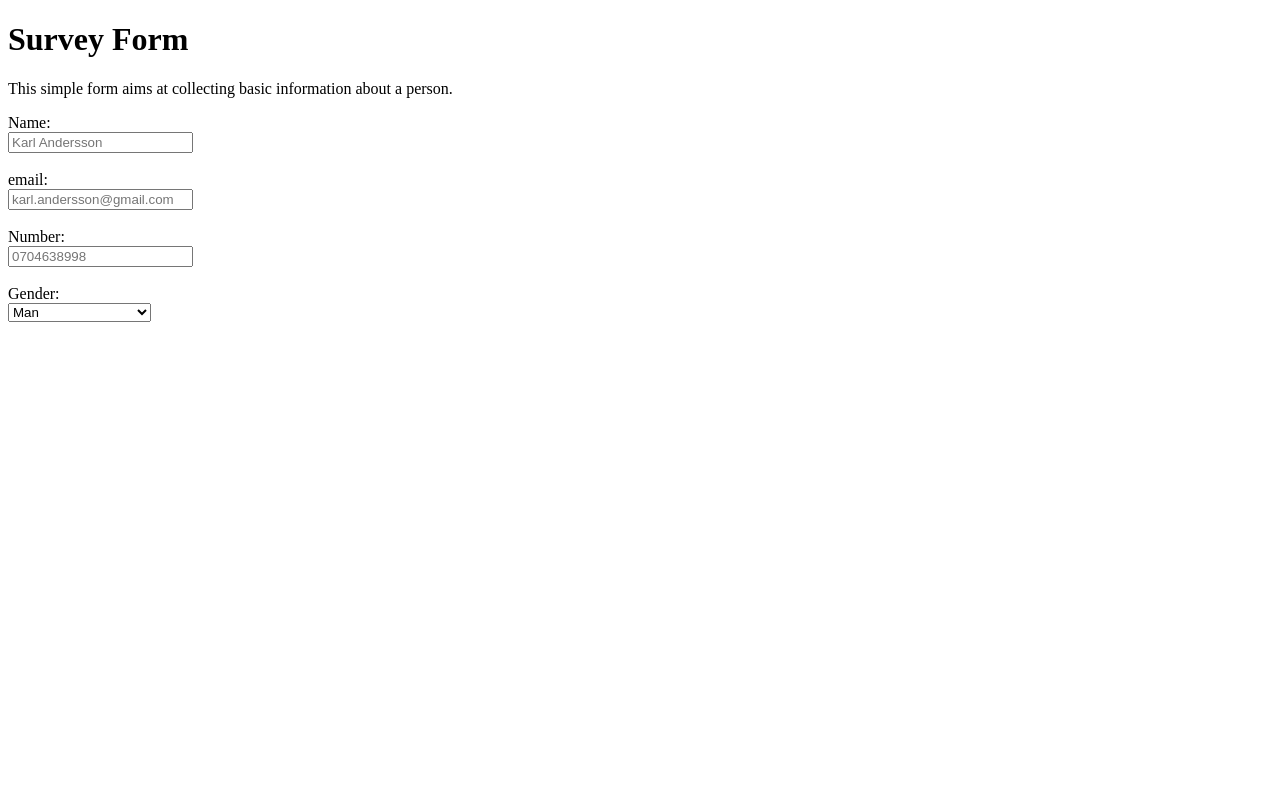
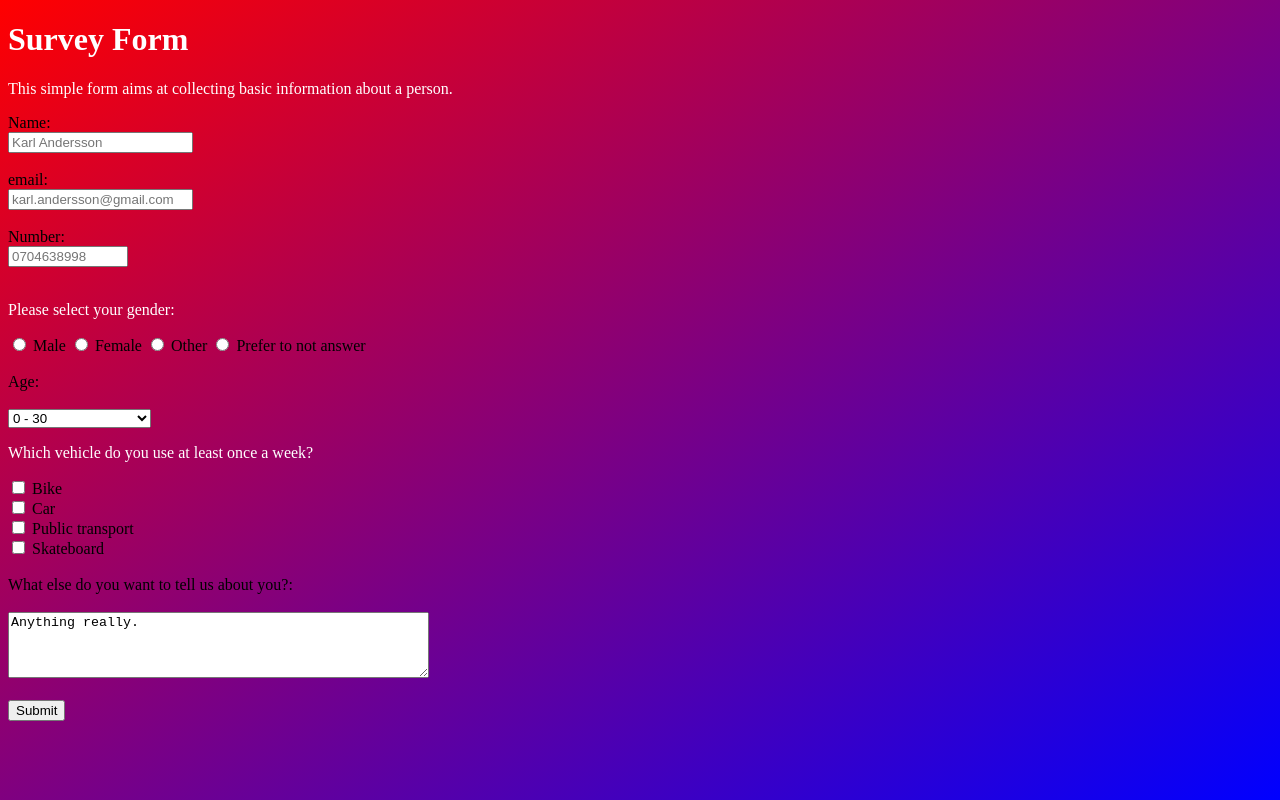
Before and after one commit to etienne-bourganel/survey_form, a plain HTML site: page index.html in a window 1280 px wide. Drawn offline with Linux system fonts and the light colour scheme.

Commit message:
Add the user stories and new style for background color

```diff
--- a/index.html
+++ b/index.html
@@ -2,6 +2,7 @@
 <html lang="en" dir="ltr">
   <head>
     <meta charset="utf-8">
+    <link rel="stylesheet" href="style.css">
     <title>Survey Form - FCC</title>
   </head>
   <body>
@@ -12,23 +13,53 @@
 
     <form id="survey-form">
       <label id="name-label" for="name">Name:</label><br>
-      <input type="text" id="name" name="name" placeholder="Karl Andersson"><br><br>
+      <input type="text" id="name" name="name" required placeholder="Karl Andersson"><br><br>
 
       <label id="email-label" for="email">email:</label><br>
-      <input type="email" id="email" name="email" placeholder="karl.andersson@gmail.com"><br><br>
+      <input type="email" id="email" name="email" required placeholder="karl.andersson@gmail.com"><br><br>
 
       <label id="number-label" for="number">Number:</label><br>
-      <input type="tel" id="number" name="number" placeholder="0704638998"
+      <input type="number" id="number" name="number" placeholder="0704638998"
       pattern="[0-9]{3}[0-9]{3}[0-9]{2}[0-9]{2}" min="0000000000" max="9999999999"><br><br>
 
-      <label for="gender">Gender:</label><br>
+      <p>Please select your gender: </p>
+      <input type="radio" id="male" name="gender" value="male">
+      <label for="male">Male</label>
+      <input type="radio" id="female" name="gender" value="female">
+      <label for="female">Female</label>
+      <input type="radio" id="other" name="gender" value="other">
+      <label for="other">Other</label>
+      <input type="radio" id="other" name="gender" value="prefer to not answer">
+      <label for="prefer to not answer">Prefer to not answer</label>
+
+      <br><br>
+      <label for="age">Age:</label><br><br>
       <select id="dropdown" name="dropdown">
-      <option value="Man">Man</option>
-      <option value="Woman">Woman</option>
-      <option value="Neither Or">Neither Or</option>
+      <option value="0 - 30 ">0 - 30</option>
+      <option value="30 - 60">30 - 60</option>
+      <option value="60 - 90">60 - 90</option>
+      <option value="> 90"> > 90</option>
       <option value="Prefer to not answer">Prefer to not answer</option>
-    </select>
+      </select>
+      <br>
+
+      <p>Which vehicle do you use at least once a week?</p>
+      <input type="checkbox" id="vehicle1" name="vehicle1" value="Bike">
+      <label for="vehicle1"> Bike</label><br>
+      <input type="checkbox" id="vehicle2" name="vehicle2" value="Car">
+      <label for="vehicle2"> Car</label><br>
+      <input type="checkbox" id="vehicle3" name="vehicle3" value="Public transport">
+      <label for="vehicle3"> Public transport</label><br>
+      <input type="checkbox" id="vehicle4" name="vehicle4" value="Skateboard">
+      <label for="vehicle4"> Skateboard</label><br><br>
+
+      <label for="comments">What else do you want to tell us about you?:</label><br><br>
+
+      <textarea id="comments" name="comments" rows="4" cols="50">Anything really.
+      </textarea><br><br>
+
+      <input type="submit" id="submit" value="Submit">
+
     </form>
-
   </body>
 </html>
--- a/style.css
+++ b/style.css
@@ -0,0 +1,18 @@
+html {
+  min-height: 100%;
+  -webkit-background-size: cover;
+  -moz-background-size: cover;
+  -o-background-size: cover;
+  background-size: cover;
+  background: #70bg32;
+  background-repeat:no-repeat;
+  background: -webkit-linear-gradient( to left top, blue, red);
+  background: -moz-linear-gradient( to left top, blue, red);
+  background: -ms-linear-gradient( to left top, blue, red);
+  background: -o-linear-gradient( to left top, blue, red);
+  background: linear-gradient( to left top, blue, red);
+}
+
+h1, p {
+  color: white
+}
```
